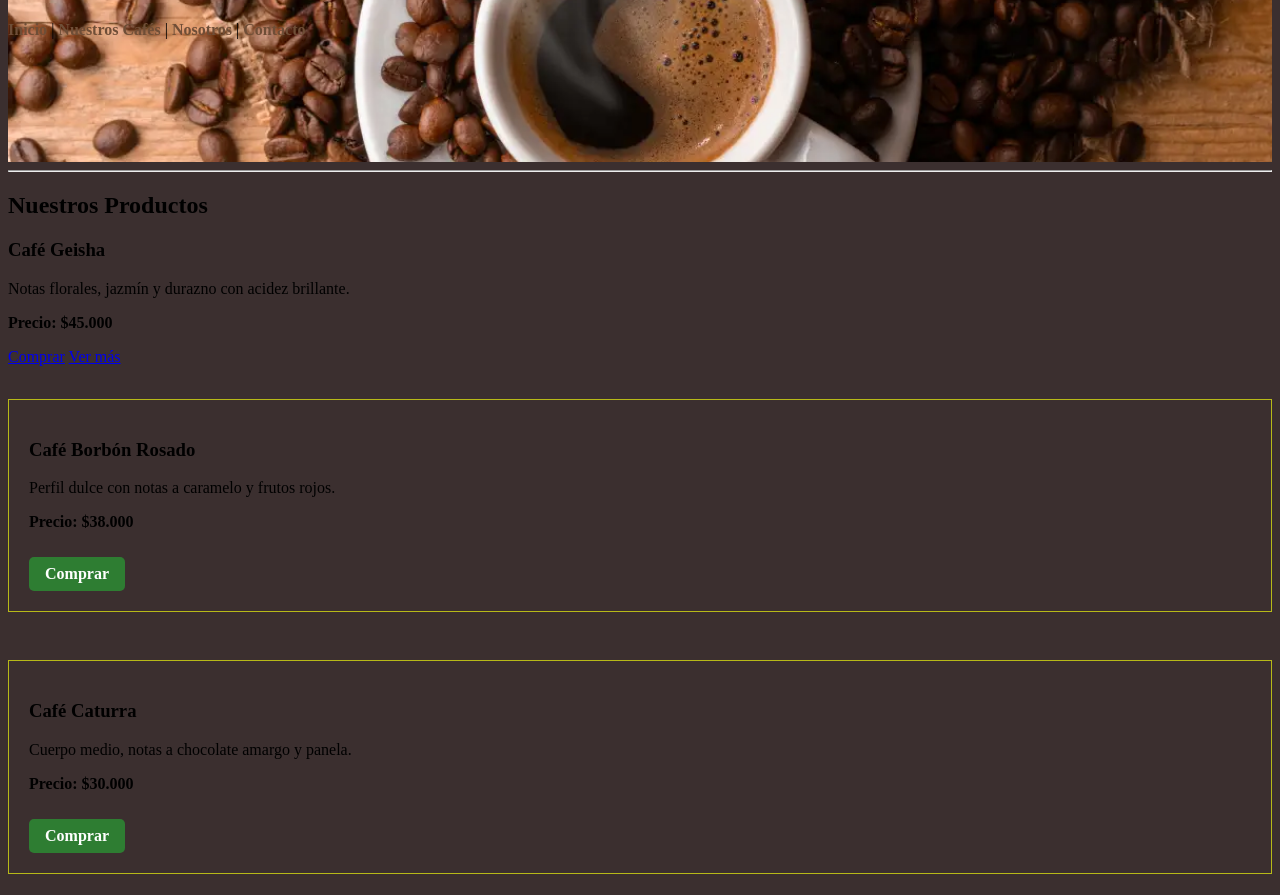
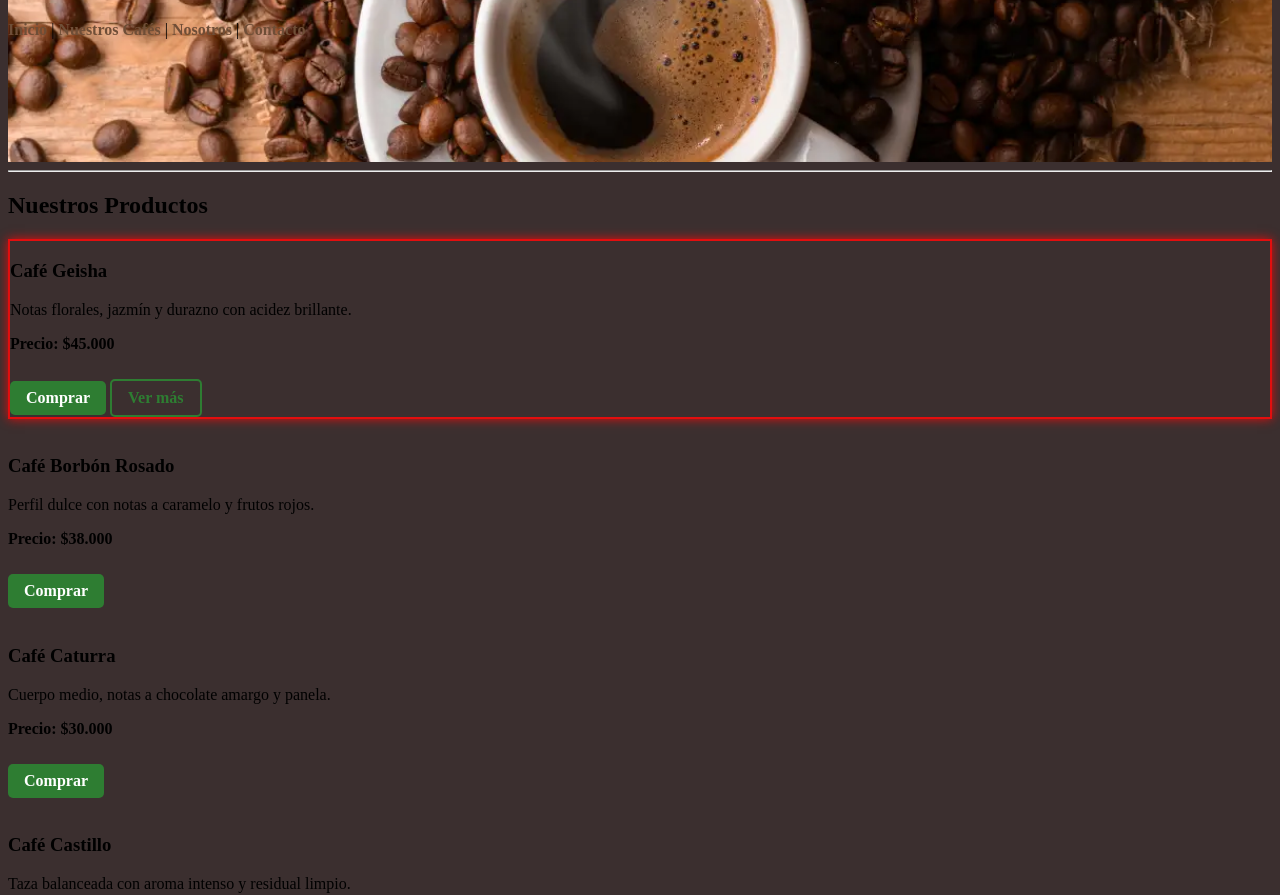
Before and after one commit to fabio-contreras/CSS, a plain HTML site: page index.html in a window 1280 px wide. Shown: the part 59-954 px from the top of the page. Drawn offline with Linux system fonts and the light colour scheme.

Commit message:
refactor(styles): actualizar modulos css con clases BEM planas y documentar hallazgos

```diff
--- a/component/botones.css
+++ b/component/botones.css
@@ -1,21 +1,26 @@
-.enlace-comprar {
+.btn {
     display: inline-block;
     background-color: #2e7d32;
-    color: #ffffff !important;
+    color: #ffffff;
     font-weight: bold;
-    text-decoration: none !important;
+    text-decoration: none;
     padding: 8px 16px;
     border-radius: 5px;
     margin-top: 10px;
     transition: background-color 0.2s ease;
 }
 
-/* Efecto de aclarado del cuadro al pasar el mouse */
-.enlace-comprar:hover {
-    background-color: #4caf50 !important;
-    color: #ffffff !important;
+.btn:hover {
+    background-color: #4caf50;
 }
 
-a:hover {
-    text-decoration: underline;
+.btn--secundario {
+    background-color: transparent;
+    border: 2px solid #2e7d32;
+    color: #2e7d32;
 }
+
+.btn--secundario:hover {
+    background-color: #2e7d32;
+    color: #ffffff;
+}
--- a/component/tarjetas.css
+++ b/component/tarjetas.css
@@ -3,3 +3,7 @@
     margin: 15px auto;
     border: 1px solid #b7b918;
 }
+.card--destacada {
+    border: 2px solid var(--color);
+    box-shadow: 0 0 10px var(--color);
+}
--- a/index.html
+++ b/index.html
@@ -36,31 +36,29 @@
         </div>
 
         <br>
-
-        <div class="producto">
-            <h3>Café Borbón Rosado</h3>
-            <p>Perfil dulce con notas a caramelo y frutos rojos.</p>
-            <p><strong>Precio: $38.000</strong></p>
-            <a href="#" class="enlace-comprar">Comprar</a>
+        <div class="card">
+            <h3 class="card__title">Café Borbón Rosado</h3>
+            <p class="card__description">Perfil dulce con notas a caramelo y frutos rojos.</p>
+            <p class="card__price"><strong>Precio: $38.000</strong></p>
+            <a href="#" class="btn">Comprar</a>
         </div>
 
         <br>
 
-        <div class="producto">
-            <h3>Café Caturra</h3>
-            <p>Cuerpo medio, notas a chocolate amargo y panela.</p>
-            <p><strong>Precio: $30.000</strong></p>
-            <a href="#" class="enlace-comprar">Comprar</a>
+        <div class="card">
+            <h3 class="card__title">Café Caturra</h3>
+            <p class="card__description">Cuerpo medio, notas a chocolate amargo y panela.</p>
+            <p class="card__price"><strong>Precio: $30.000</strong></p>
+            <a href="#" class="btn">Comprar</a>
         </div>
 
         <br>
 
-        <div class="producto">
-            <h3>Café Castillo</h3>
-            <p>Taza balanceada con aroma intenso y residual limpio.</p>
-            <p><strong>Precio: $25.000</strong></p>
-            <a href="#" class="enlace-comprar">Comprar</a>
-        </div>
+        <div class="card">
+            <h3 class="card__title">Café Castillo</h3>
+            <p class="card__description">Taza balanceada con aroma intenso y residual limpio.</p>
+            <p class="card__price"><strong>Precio: $25.000</strong></p>
+            <a href="#" class="btn">Comprar</a>
         </div>
 
         <hr>
```
Lines whose indentation alone changed are shown as unchanged.
